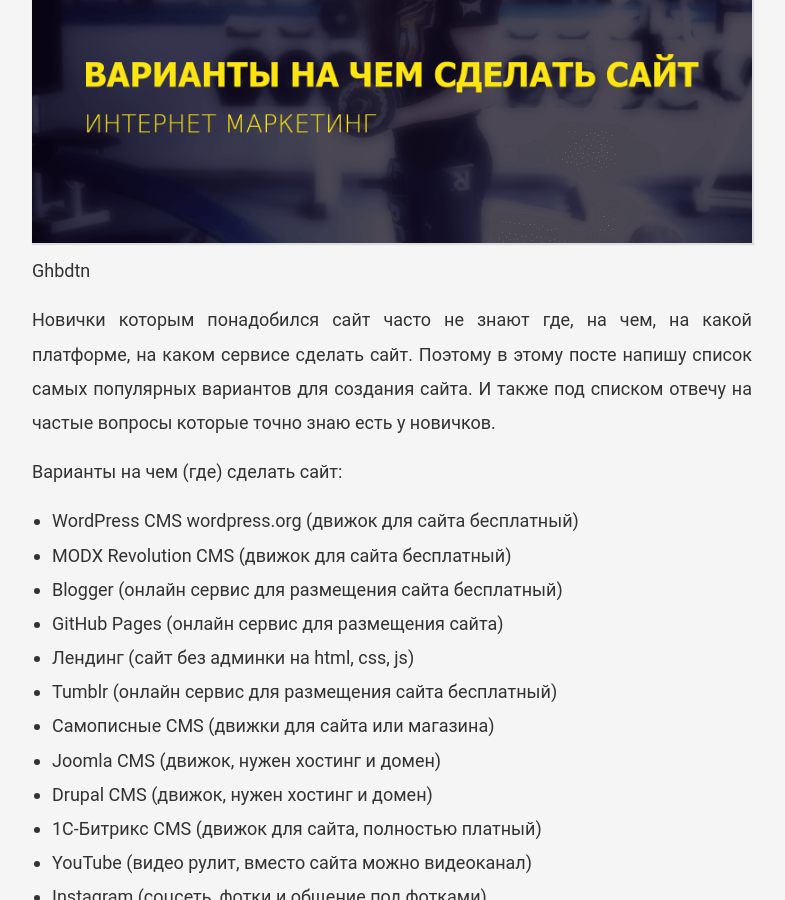
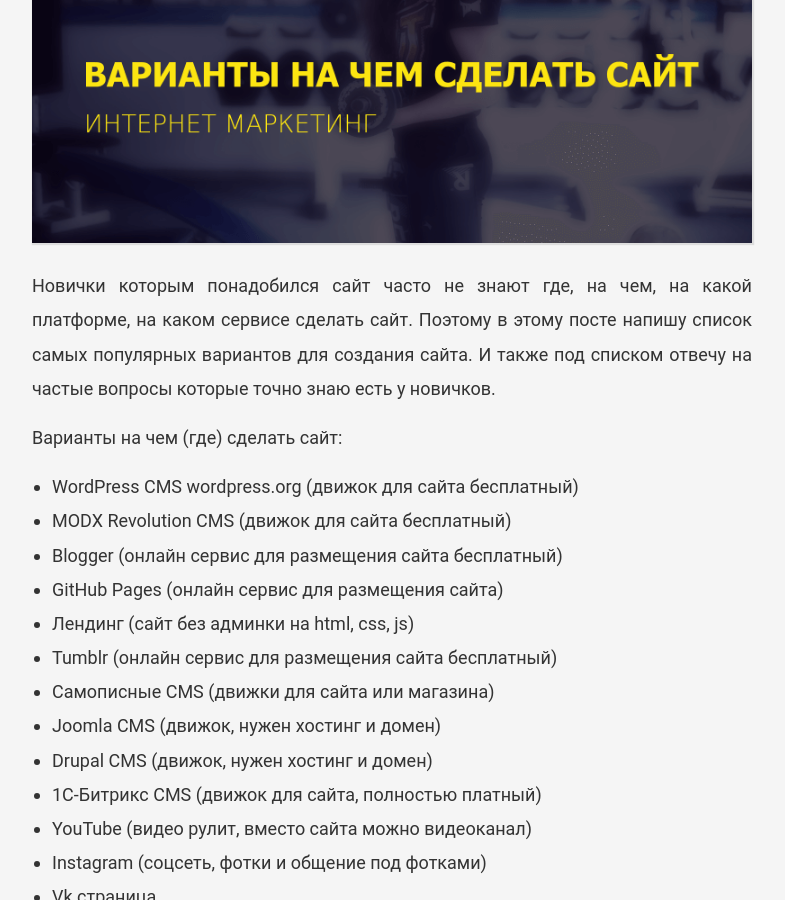
Before and after one commit to VadymVolos/vadymvolos.github.io, a Jekyll site: the page built from _posts/digital-marketing/2017-02-07-varianty-na-chem-sdelat-sayt.md, in a window 1280 px wide and 900 px high, scrolled down 416 px. Shown: the whole window, without its empty margins (248-1033 px from the left). Built offline with Jekyll 4.4.1, drawn with Linux system fonts in a browser that asks for light colours; nearby versions of some CDN libraries; comment, search, counter and statistics services are not loaded.

Commit message:
Update 2017-02-07-varianty-na-chem-sdelat-sayt.md

```diff
--- a/_posts/digital-marketing/2017-02-07-varianty-na-chem-sdelat-sayt.md
+++ b/_posts/digital-marketing/2017-02-07-varianty-na-chem-sdelat-sayt.md
@@ -6,8 +6,8 @@
 tags: [Сайт, Маркетинг]
 image: /images/posts/varianty-na-chem-sdelat-sayt.png
 ---
-![_config.yml]({{ site.baseurl }}/images/posts/varianty-na-chem-sdelat-sayt.png "Варианты на чем сделать сайт")
-Ghbdtn
+![Приветl]({{ site.baseurl }}/images/posts/varianty-na-chem-sdelat-sayt.png "Варианты на чем сделать сайт")
+
 
 Новички которым понадобился сайт часто не знают где, на чем, на какой платформе, на каком сервисе сделать сайт. Поэтому в этому посте напишу список самых популярных вариантов для создания сайта. И также под списком отвечу на частые вопросы которые точно знаю есть у новичков.
 
```
